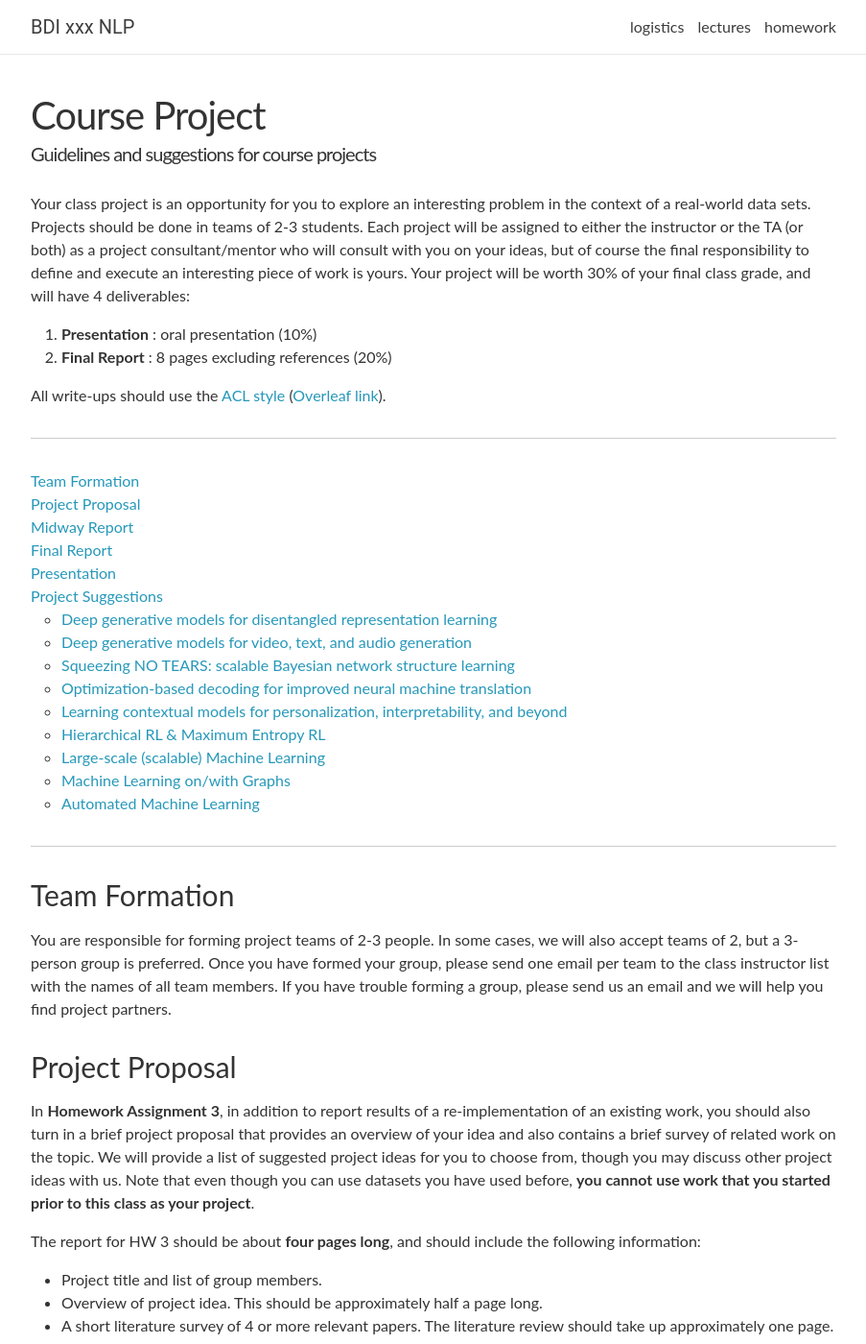
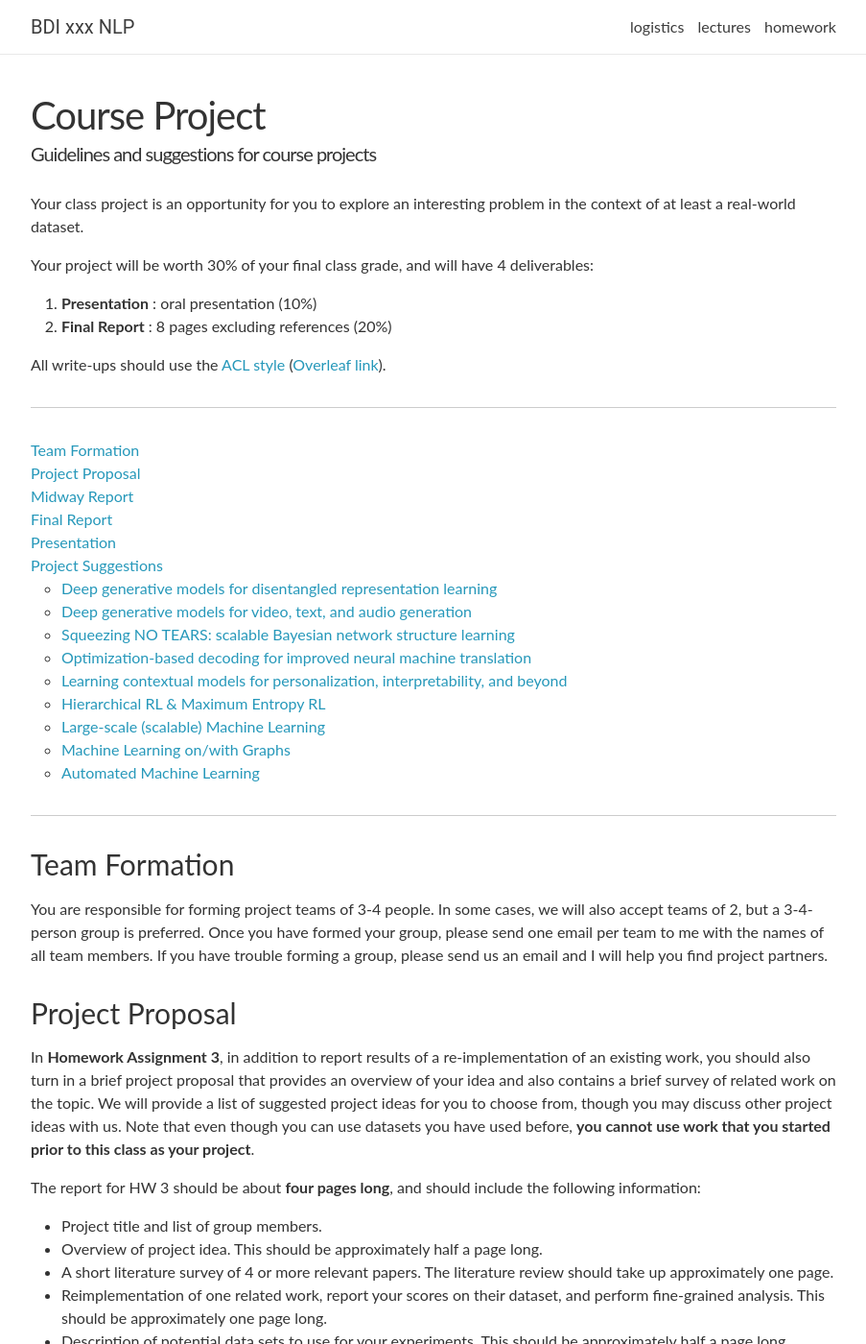
Before and after one commit to hqyang/nlp-fall25, a Jekyll site: the page built from _pages/project.md, in a window 1280 px wide and 1400 px high. Shown: the whole window at 96% size, without its empty margins (188-1091 px from the left). Built offline with Jekyll 4.4.1, drawn with Linux system fonts in a browser that asks for light colours; some of the changed text lies outside the part shown.

Commit message:
Update project.md

```diff
--- a/_pages/project.md
+++ b/_pages/project.md
@@ -5,9 +5,9 @@ title: Course Project
 description: Guidelines and suggestions for course projects
 ---
 
-Your class project is an opportunity for you to explore an interesting problem in the context of a real-world data sets.
-Projects should be done in teams of 2-3 students.
-Each project will be assigned to either the instructor or the TA (or both) as a project consultant/mentor who will consult with you on your ideas, but of course the final responsibility to define and execute an interesting piece of work is yours. Your project will be worth 30% of your final class grade, and will have 4 deliverables:
+Your class project is an opportunity for you to explore an interesting problem in the context of at least a real-world dataset.
+
+Your project will be worth 30% of your final class grade, and will have 4 deliverables:
 
 1. **Presentation** : oral presentation (10%)
 2. **Final Report** : 8 pages excluding references (20%)
@@ -23,10 +23,10 @@ All write-ups should use the [ACL style](https://github.com/acl-org/acl-style-fi
 
 ### Team Formation
 
-You are responsible for forming project teams of 2-3 people.
-In some cases, we will also accept teams of 2, but a 3-person group is preferred.
-Once you have formed your group, please send one email per team to the class instructor list with the names of all team members.
-If you have trouble forming a group, please send us an email and we will help you find project partners.
+You are responsible for forming project teams of 3-4 people.
+In some cases, we will also accept teams of 2, but a 3-4-person group is preferred.
+Once you have formed your group, please send one email per team to me with the names of all team members.
+If you have trouble forming a group, please send us an email and I will help you find project partners.
 
 ### Project Proposal
 
```
Also changed, not shown: other parts of _pages/project.md (+4 -4 lines).
